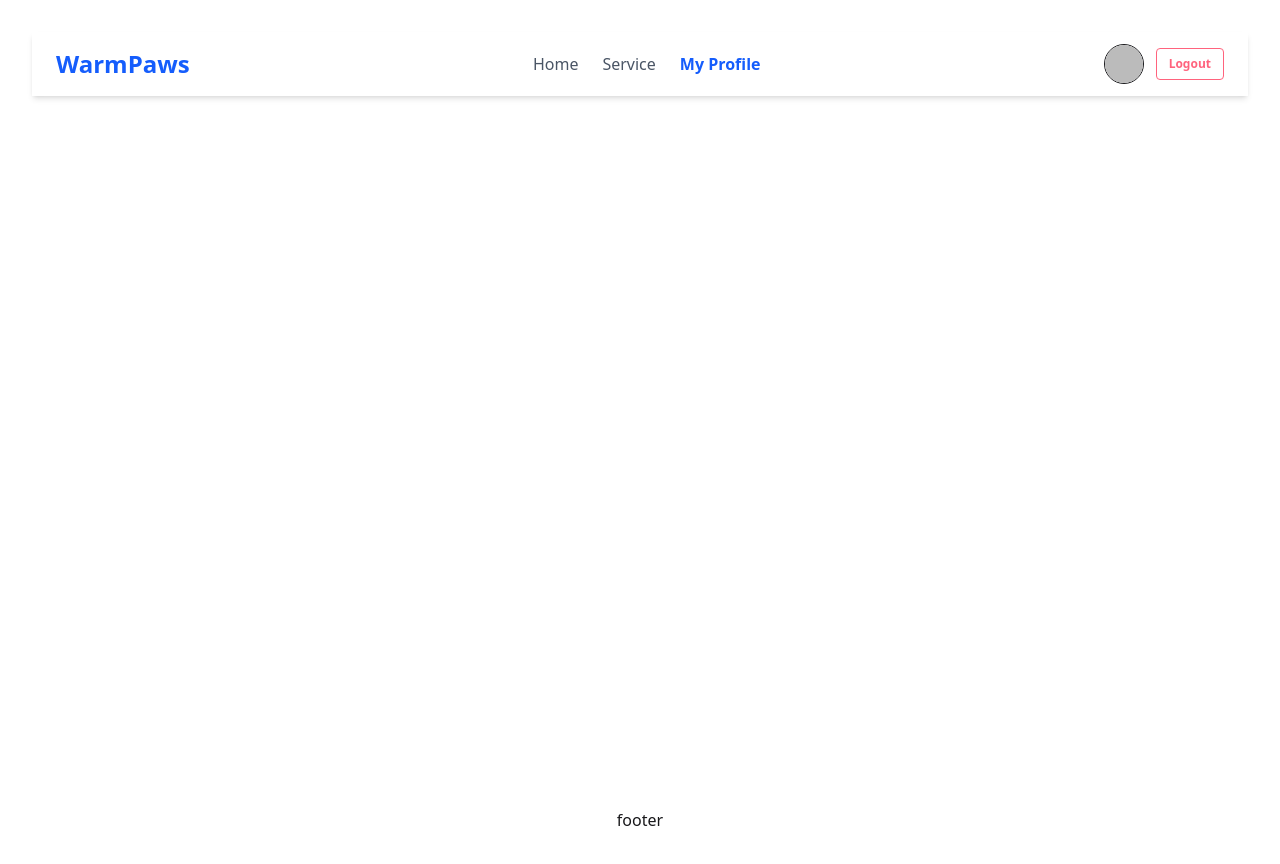
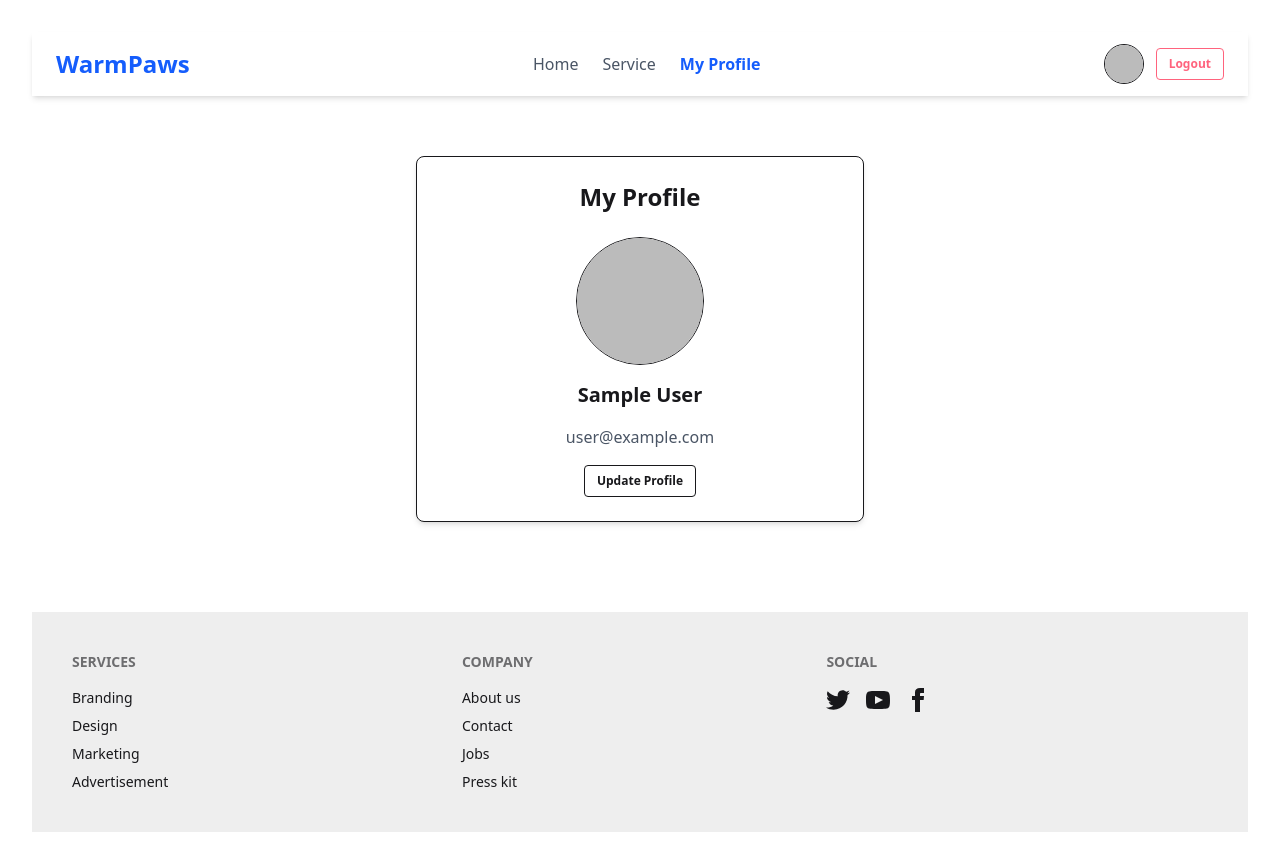
Before and after one commit to SOFIUL-AZAM/pet-care-in-winter, a React (Vite) app: page /profile in a window 1280 px wide. Built offline with nearby package versions, Linux system fonts and the light colour scheme; no server answers; sample sign-in values are in the browser's storage.

Commit message:
update code

```diff
--- a/src/Pages/MyProfile.jsx
+++ b/src/Pages/MyProfile.jsx
@@ -1,8 +1,66 @@
-import React from 'react';
+import React, { useContext, useState } from 'react';
+import { AuthContext } from '../Auth/AuthProvider';
+import toast from 'react-hot-toast';
 
 const MyProfile = () => {
+    const {user, updateUserProfile} = useContext(AuthContext);
+
+
+    const[editing, setEditing] = useState(false);
+    const[name, setName] = useState(user?.displayName || "");
+    const[photoURL , setPhotoURL] = useState(user?.photoURL || "");
+
+    const handleUpdate = (e) =>{
+        e.preventDefault();
+
+        updateUserProfile(name,photoURL)
+        .then(() =>{
+            toast.success("Profile updated successfully");
+            setEditing(false);
+        })
+        .catch((err) => toast.error(err.message));
+    }
     return (
-        <div>
+        <div className='max-w-md mx-auto mt-10 border rounded-lg p-6 shadow-md bg-white'>
+            <h2 className='text-2xl font-bold mb-6 text-center'>My Profile</h2>
+
+            <div className='flex flex-col items-center space-y-4'>
+                <img src={user?.photoURL || "https://cdn-icons-png.flaticon.com/512/149/149071.png"} alt={user?.displayName || "User"}
+                className='w-32 h-32 rounded-full border' />
+                <h3 className='text-xl font-semibold'>{user?.displayName}</h3>
+                <p className='text-gray-600'>{user?.email}</p>
+
+                <button onClick={() => setEditing(!editing)} className='btn btn-outline btn-sm'>
+                    {editing ? "Cancel" : "Update Profile"}
+                </button>
+            </div>
+
+
+            {editing && (
+                <form onSubmit={handleUpdate}
+                className='mt-6 space-y-4'>
+                    <div>
+                        <label className='block mb-1 font-medium'>Name</label>
+                        <input type="text"
+                        value={name}
+                        onChange={(e) => setName(e.target.value)}
+                        className='input input-bordered w-full'
+                        required />
+                    </div>
+
+                    <div>
+                        <label className='block mb-1 font-medium'> Photo URL</label>
+                        <input type="text"
+                        value={photoURL}
+                        onChange={(e) => setPhotoURL(e.target.value)}
+                        className='input input-bordered w-full'
+                        required />
+                    </div>
+
+
+                     <button type='submit' className='btn btn-primary w-full'>Save Changes</button>
+                </form>
+            )}
         </div>
     );
 };
--- a/src/components/Footer.jsx
+++ b/src/components/Footer.jsx
@@ -1,11 +1,64 @@
-import React from 'react';
+import React from "react";
 
 const Footer = () => {
-    return (
-        <div>
-            footer
-        </div>
-    );
+  return (
+    <div>
+      <footer className="footer sm:footer-horizontal bg-base-300 text-base-content p-10 ">
+        <nav>
+          <h6 className="footer-title">Services</h6>
+          <a className="link link-hover">Branding</a>
+          <a className="link link-hover">Design</a>
+          <a className="link link-hover">Marketing</a>
+          <a className="link link-hover">Advertisement</a>
+        </nav>
+        <nav>
+          <h6 className="footer-title">Company</h6>
+          <a className="link link-hover">About us</a>
+          <a className="link link-hover">Contact</a>
+          <a className="link link-hover">Jobs</a>
+          <a className="link link-hover">Press kit</a>
+        </nav>
+        <nav>
+          <h6 className="footer-title">Social</h6>
+          <div className="grid grid-flow-col gap-4">
+            <a>
+              <svg
+                xmlns="http://www.w3.org/2000/svg"
+                width="24"
+                height="24"
+                viewBox="0 0 24 24"
+                className="fill-current"
+              >
+                <path d="M24 4.557c-.883.392-1.832.656-2.828.775 1.017-.609 1.798-1.574 2.165-2.724-.951.564-2.005.974-3.127 1.195-.897-.957-2.178-1.555-3.594-1.555-3.179 0-5.515 2.966-4.797 6.045-4.091-.205-7.719-2.165-10.148-5.144-1.29 2.213-.669 5.108 1.523 6.574-.806-.026-1.566-.247-2.229-.616-.054 2.281 1.581 4.415 3.949 4.89-.693.188-1.452.232-2.224.084.626 1.956 2.444 3.379 4.6 3.419-2.07 1.623-4.678 2.348-7.29 2.04 2.179 1.397 4.768 2.212 7.548 2.212 9.142 0 14.307-7.721 13.995-14.646.962-.695 1.797-1.562 2.457-2.549z"></path>
+              </svg>
+            </a>
+            <a>
+              <svg
+                xmlns="http://www.w3.org/2000/svg"
+                width="24"
+                height="24"
+                viewBox="0 0 24 24"
+                className="fill-current"
+              >
+                <path d="M19.615 3.184c-3.604-.246-11.631-.245-15.23 0-3.897.266-4.356 2.62-4.385 8.816.029 6.185.484 8.549 4.385 8.816 3.6.245 11.626.246 15.23 0 3.897-.266 4.356-2.62 4.385-8.816-.029-6.185-.484-8.549-4.385-8.816zm-10.615 12.816v-8l8 3.993-8 4.007z"></path>
+              </svg>
+            </a>
+            <a>
+              <svg
+                xmlns="http://www.w3.org/2000/svg"
+                width="24"
+                height="24"
+                viewBox="0 0 24 24"
+                className="fill-current"
+              >
+                <path d="M9 8h-3v4h3v12h5v-12h3.642l.358-4h-4v-1.667c0-.955.192-1.333 1.115-1.333h2.885v-5h-3.808c-3.596 0-5.192 1.583-5.192 4.615v3.385z"></path>
+              </svg>
+            </a>
+          </div>
+        </nav>
+      </footer>
+    </div>
+  );
 };
 
 export default Footer;
--- a/src/components/PrivateRoute.jsx
+++ b/src/components/PrivateRoute.jsx
@@ -1,16 +1,22 @@
-import React, { useContext } from 'react';
+import React, { useContext, useEffect } from 'react';
 import { AuthContext } from '../Auth/AuthProvider';
-import { Navigate, useLocation } from 'react-router';
+import { Navigate, useLocation, useNavigate } from 'react-router';
 
 const PrivateRoute = ({children}) => {
     const {user, loading} = useContext(AuthContext);
     const location = useLocation();
+    const navigate = useNavigate();
+
+
+    useEffect(() =>{
+        if(!loading && !user){
+            navigate("/auth/login", {state:{from: location}});
+        }
+    })
 
     if(loading)
         return <div className='text-center mt-10 text-xl'>Loading...</div>
-
-    if(!user) return <Navigate to="/auth/login" state={location.pathname}></Navigate>
-    return children;
+    return user ? children : null;
 
 };
 
```
